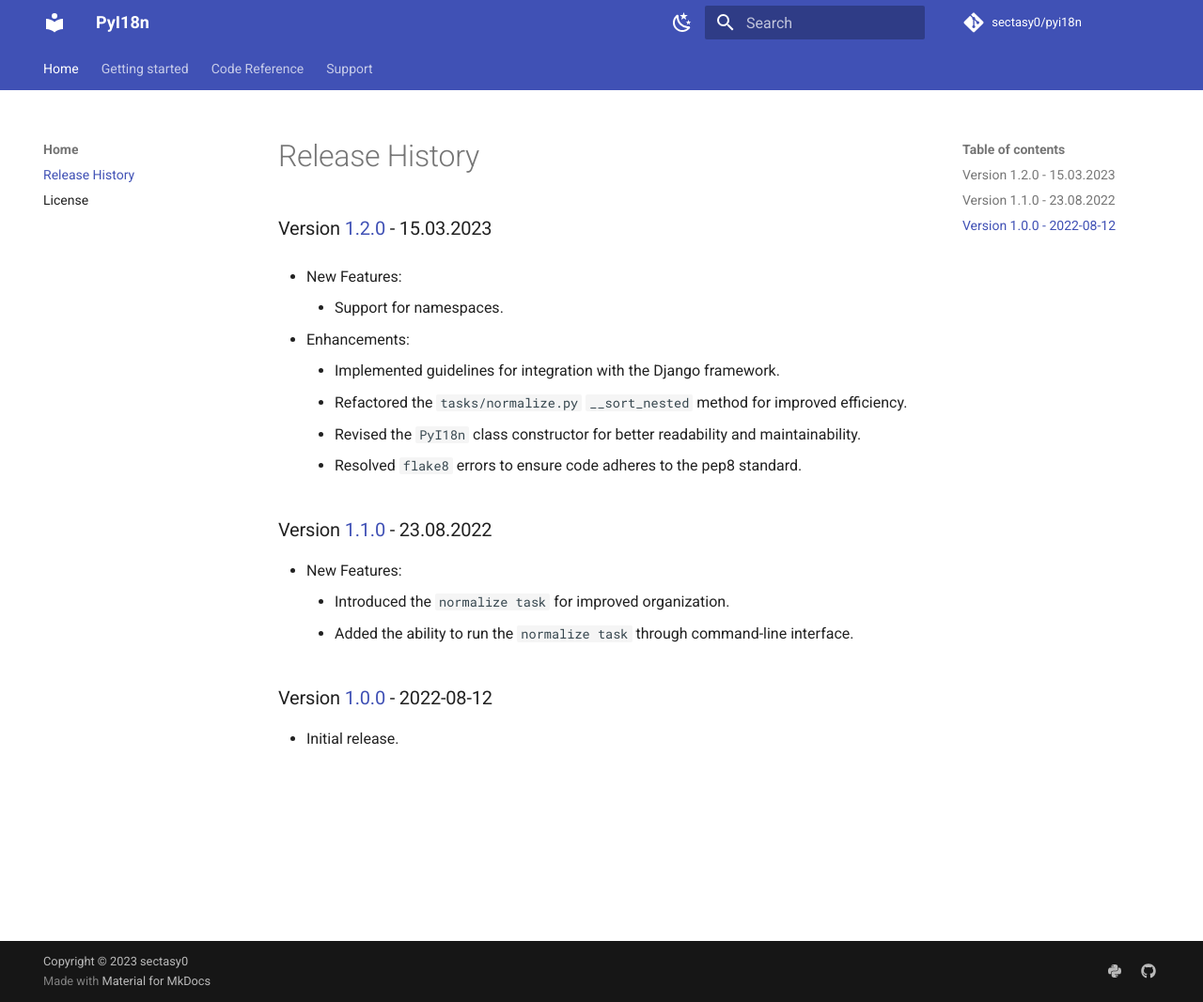
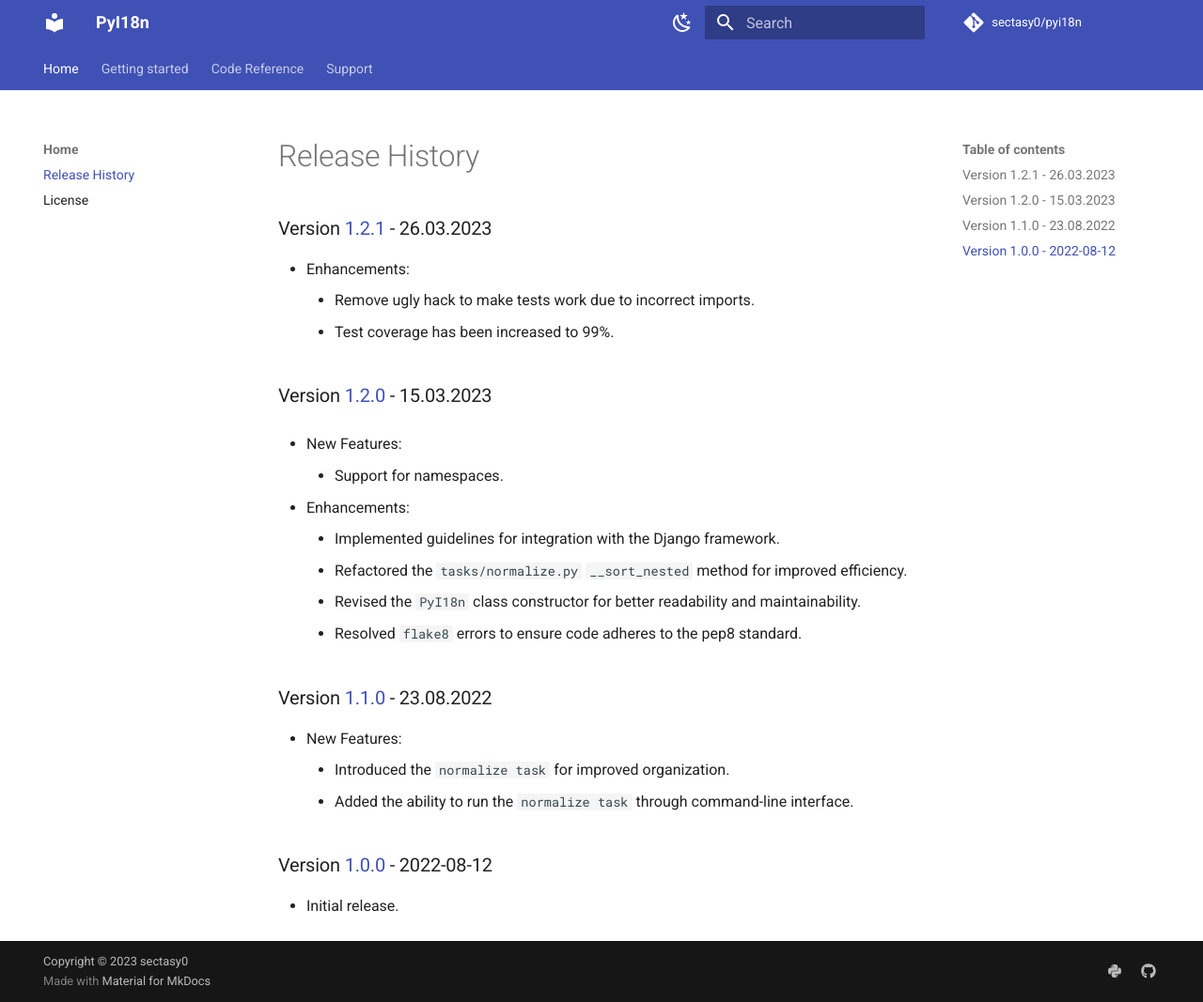
Before and after one commit to sectasy0/pyi18n, an MkDocs documentation site: the page built from docs/home/release-history.md, in a window 1280 px wide and 1067 px high. Shown: the whole window at 94% size. Built offline with MkDocs 1.6.1 and Material for MkDocs 9.7.7, drawn with Linux system fonts in a browser that asks for light colours; comment, search, counter and statistics services are not loaded; the version menu is left out.

Commit message:
chore: update release-history.md

```diff
--- a/docs/home/release-history.md
+++ b/docs/home/release-history.md
@@ -1,3 +1,9 @@
+### Version [1.2.1](https://pypi.org/project/pyi18n-v2/1.2.1/) - 26.03.2023
+
+* Enhancements:
+    * Remove ugly hack to make tests work due to incorrect imports.
+    * Test coverage has been increased to 99%.
+
 ### Version [1.2.0](https://pypi.org/project/pyi18n-v2/1.2.0/) - 15.03.2023
 
 * New Features:
```
